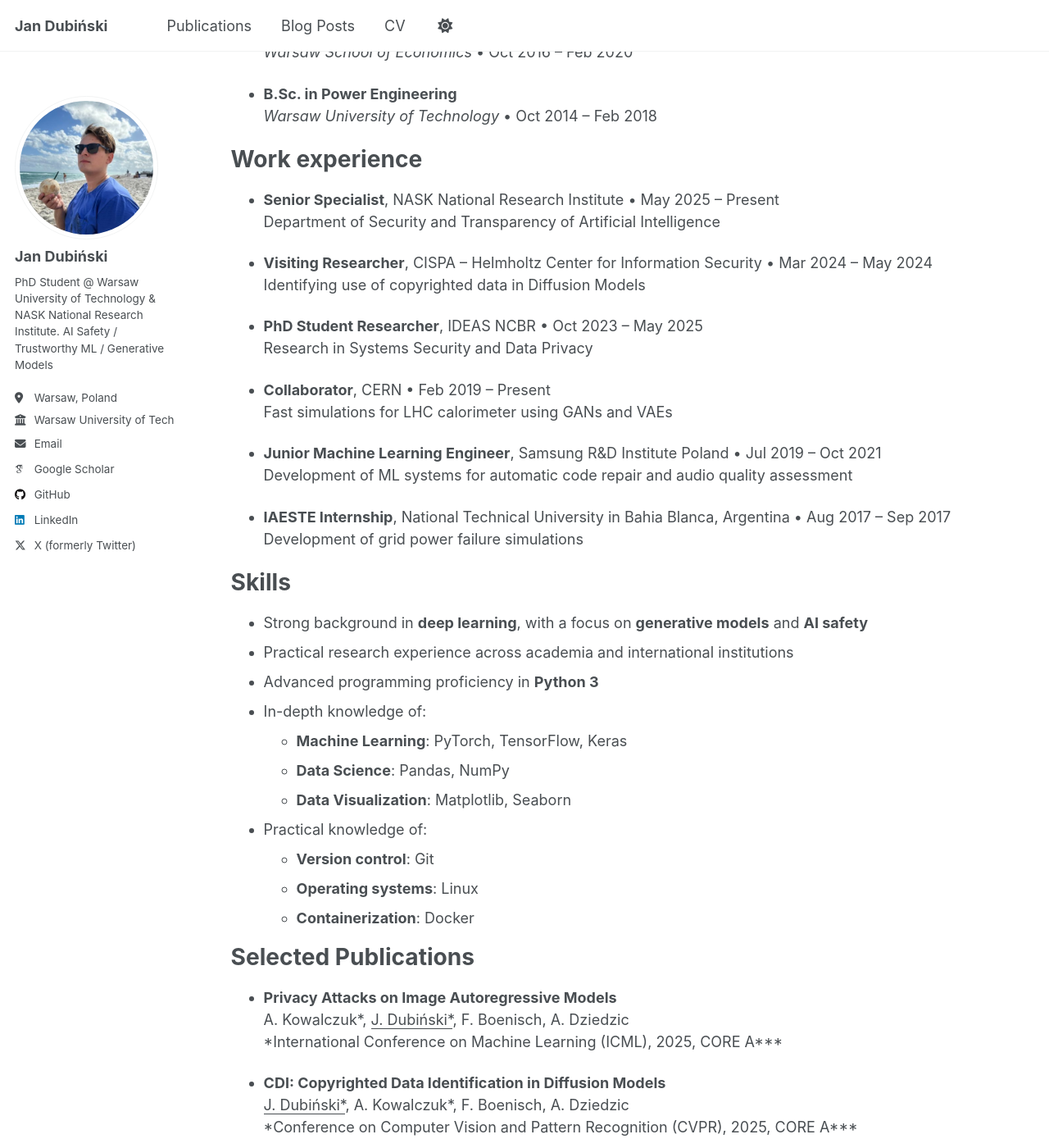
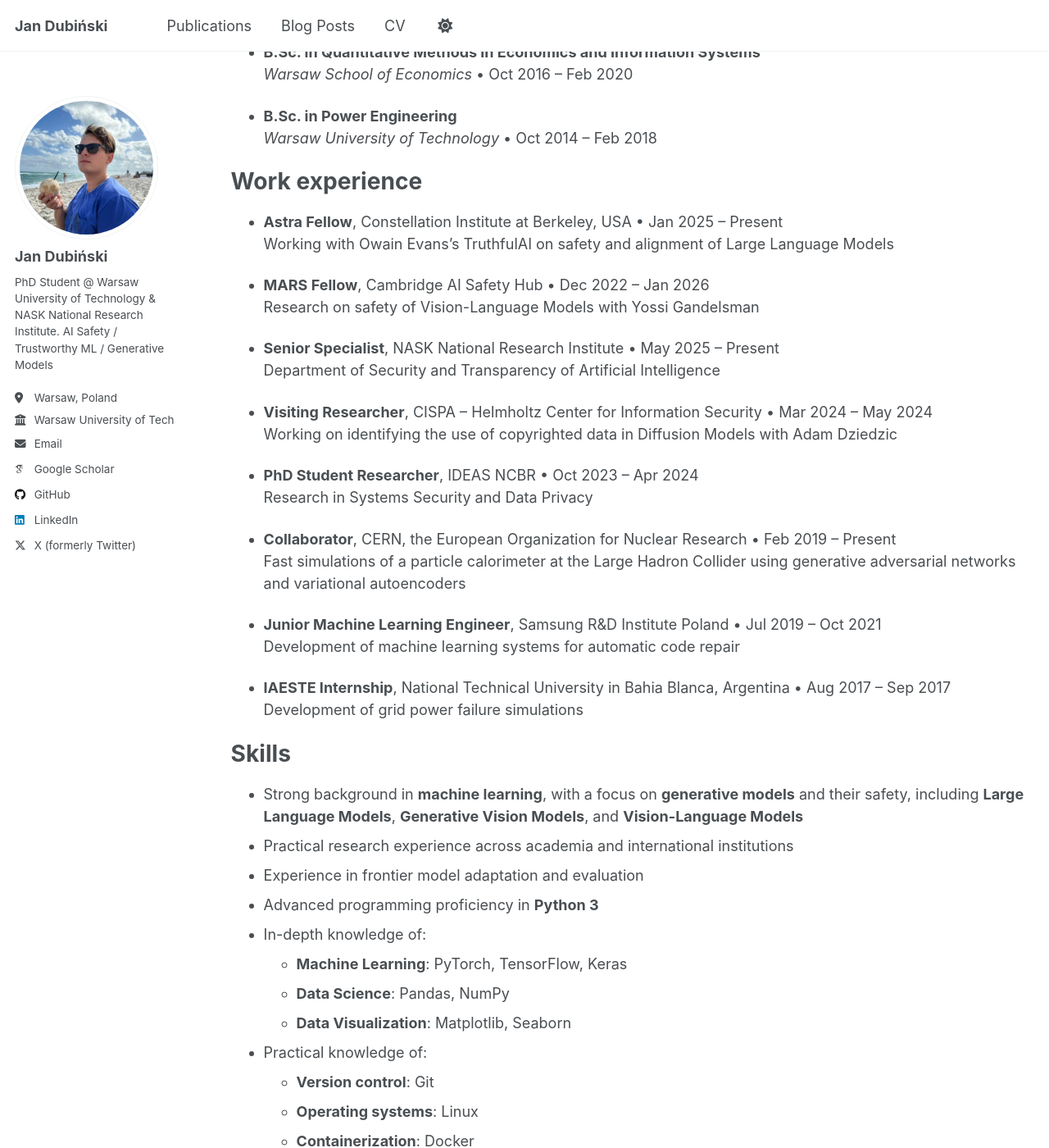
Before and after one commit to jandubinski/jandubinski.github.io, a Jekyll site: the page built from _pages/cv.md, in a window 1280 px wide and 1400 px high, scrolled down 483 px. Shown: the whole window at 82% size. Built offline with Jekyll 4.4.1, drawn with Linux system fonts in a browser that asks for light colours; some web fonts are replaced; a script that is not in the unit is left out; some of the changed text lies outside the part shown.

Commit message:
Update CV page to match PDF
- Education: update PhD dates and add thesis title
- Work: add Astra Fellow (Constellation) and MARS Fellow (Cambridge)
- Work: update IDEAS NCBR and CERN descriptions
- Skills: add LLMs/VLMs focus, frontier model experience, languages
- Publications: add ICLR 2026, AAAI 2026, update workshop paper title

Made-with: Cursor

```diff
--- a/_pages/cv.md
+++ b/_pages/cv.md
@@ -12,7 +12,8 @@ redirect_from:
 Education
 ======
 * **Ph.D. in Computer Science**
-  *Warsaw University of Technology* • Oct 2021 – Present
+  *Warsaw University of Technology* • Oct 2021 – Oct 2025 (awaiting defence)
+  &nbsp;&nbsp;&nbsp;&nbsp;Thesis: "Reliable and Safe Generative Models"
 
 * **M.Sc. in Computer Science**
   *Warsaw University of Technology* • Feb 2018 – Jun 2021
@@ -31,28 +32,35 @@ Education
 
 Work experience
 ======
+* **Astra Fellow**, Constellation Institute at Berkeley, USA • Jan 2025 – Present
+  Working with Owain Evans's TruthfulAI on safety and alignment of Large Language Models
+
+* **MARS Fellow**, Cambridge AI Safety Hub • Dec 2022 – Jan 2026
+  Research on safety of Vision-Language Models with Yossi Gandelsman
+
 * **Senior Specialist**, NASK National Research Institute • May 2025 – Present
   Department of Security and Transparency of Artificial Intelligence
 
 * **Visiting Researcher**, CISPA – Helmholtz Center for Information Security • Mar 2024 – May 2024
-  Identifying use of copyrighted data in Diffusion Models
+  Working on identifying the use of copyrighted data in Diffusion Models with Adam Dziedzic
 
-* **PhD Student Researcher**, IDEAS NCBR • Oct 2023 – May 2025
+* **PhD Student Researcher**, IDEAS NCBR • Oct 2023 – Apr 2024
   Research in Systems Security and Data Privacy
 
-* **Collaborator**, CERN • Feb 2019 – Present
-  Fast simulations for LHC calorimeter using GANs and VAEs
+* **Collaborator**, CERN, the European Organization for Nuclear Research • Feb 2019 – Present
+  Fast simulations of a particle calorimeter at the Large Hadron Collider using generative adversarial networks and variational autoencoders
 
 * **Junior Machine Learning Engineer**, Samsung R&D Institute Poland • Jul 2019 – Oct 2021
-  Development of ML systems for automatic code repair and audio quality assessment
+  Development of machine learning systems for automatic code repair
 
 * **IAESTE Internship**, National Technical University in Bahia Blanca, Argentina • Aug 2017 – Sep 2017
   Development of grid power failure simulations
 
 Skills
 ======
-* Strong background in **deep learning**, with a focus on **generative models** and **AI safety**
+* Strong background in **machine learning**, with a focus on **generative models** and their safety, including **Large Language Models**, **Generative Vision Models**, and **Vision-Language Models**
 * Practical research experience across academia and international institutions
+* Experience in frontier model adaptation and evaluation
 * Advanced programming proficiency in **Python 3**
 * In-depth knowledge of:
   * **Machine Learning**: PyTorch, TensorFlow, Keras
@@ -62,9 +70,18 @@ Skills
   * **Version control**: Git
   * **Operating systems**: Linux
   * **Containerization**: Docker
+* Foreign languages: English C2 (fluent), German B1, Japanese A2
 
 Selected Publications
 ======
+* **Universal Properties of Activation Sparsity in Modern Large Language Models**
+  F. Szatkowski, P. Będkowski, A. Devoto, <u>J. Dubiński</u>, P. Minervini, M. Piórczyński, S. Scardapane, B. Wójcik
+  *International Conference on Learning Representations (ICLR), 2026, CORE A\**
+
+* **On Stealing Graph Neural Network Models**
+  M. Podhajski, <u>J. Dubiński</u>, F. Boenisch, A. Dziedzic, A. Pręgowska, T. Michalak
+  *AAAI Conference on Artificial Intelligence (AAAI), 2026, CORE A\**
+
 * **Privacy Attacks on Image Autoregressive Models**
   A. Kowalczuk\*, <u>J. Dubiński*</u>, F. Boenisch, A. Dziedzic
   *International Conference on Machine Learning (ICML), 2025, CORE A\***
@@ -75,11 +92,11 @@ Selected Publications
 
 * **Learning Graph Representation of Agent Diffuser**
   Y. Djenouri, N. Belmecheri, T. Michalak, <u>J. Dubiński</u>, A. N. Belbachir, A. Yazidi
-  *International Conference on Autonomous Agents and Multiagent Systems (AAMAS), 2025, CORE A\***
+  *International Conference on Autonomous Agents and Multiagent Systems (AAMAS), 2025, CORE A\**
 
 * **Bucks for Buckets (B4B): Active Defenses Against Stealing Encoders**
   <u>J. Dubiński*</u>, S. Pawlak\*, F. Boenisch\*, T. Trzcinski, A. Dziedzic
-  *Neural Information Processing Systems (NeurIPS), 2023, CORE A\***
+  *Neural Information Processing Systems (NeurIPS), 2023, CORE A\**
 
 * **Towards More Realistic Membership Inference Attacks on Large Diffusion Models**
   <u>J. Dubiński</u>, A. Kowalczuk, S. Pawlak, P. Rokita, T. Trzciński, P. Morawiecki
@@ -97,6 +114,6 @@ Selected Publications
   S. Pawlak, F. Szatkowski, M. Bortkiewicz, <u>J. Dubiński</u>, T. Trzciński
   *International Conference on Neural Information Processing (ICONIP), 2022, CORE A*
 
-* **Maybe I Should Not Answer That, but... Do LLMs Understand The Safety of Their Inputs?**
+* **Efficient LLM Moderation with Multi-Layer Latent Prototypes**
   M. Chrabąszcz, F. Szatkowski, B. Wójcik, <u>J. Dubiński</u>, T. Trzciński
   *ICLR Workshop on Building Trust in Language Models and Applications, 2025*
```
